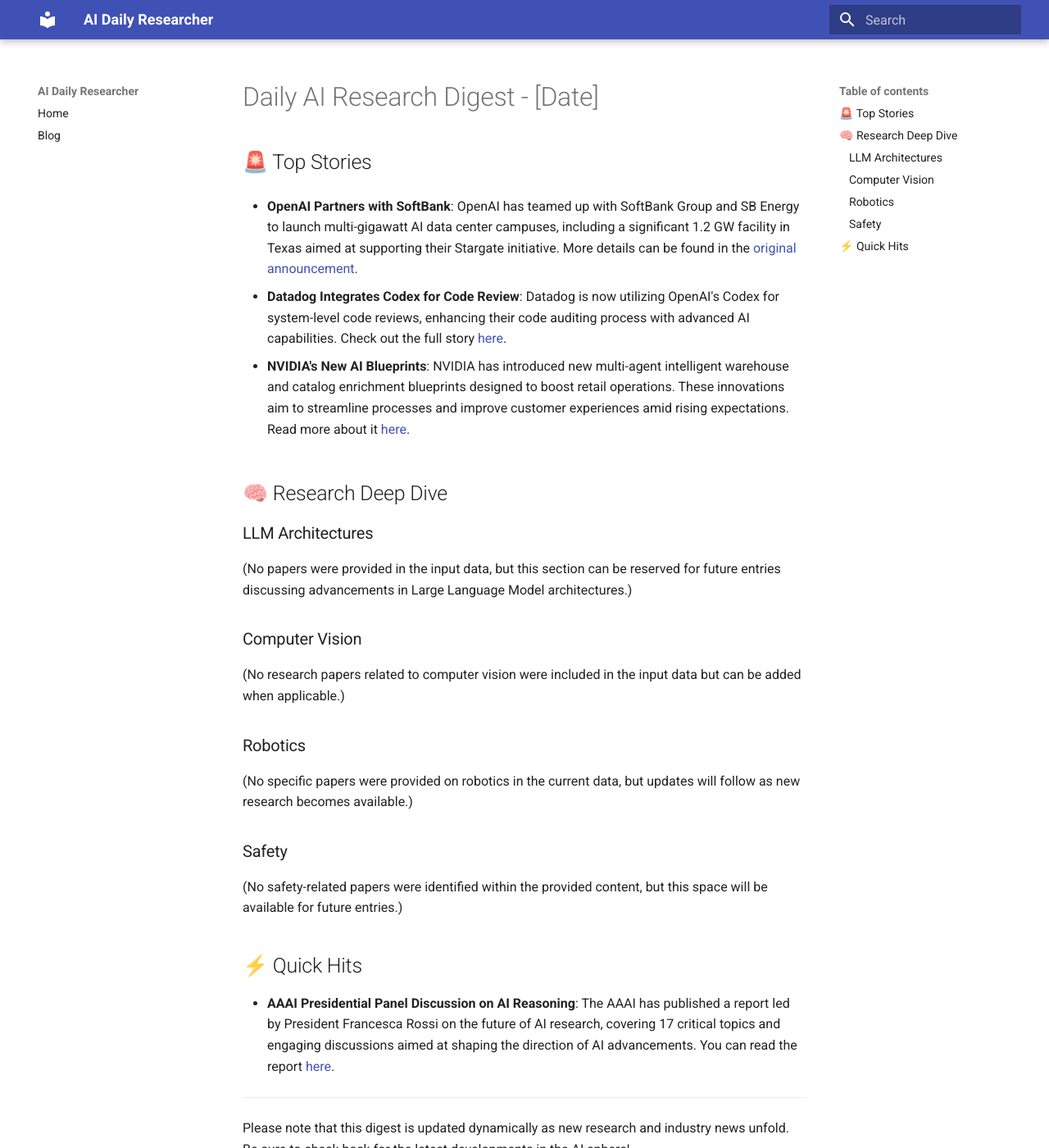
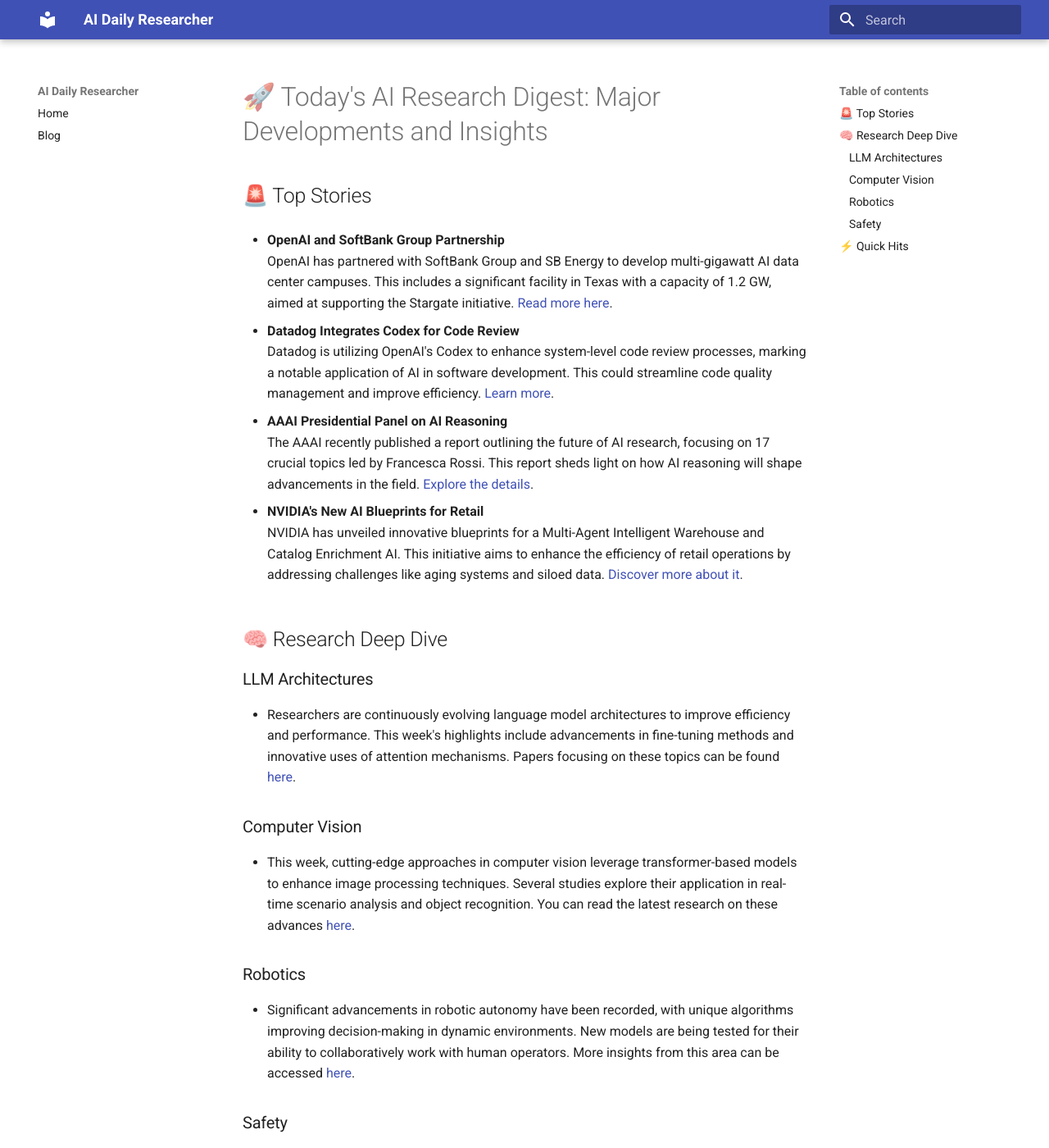
Before and after one commit to steve-dickinson/ai-daily-researcher, an MkDocs documentation site: the page built from docs/blog/2026-01-09.md, in a window 1280 px wide and 1400 px high. Shown: the whole window at 82% size. Built offline with MkDocs 1.6.1 and Material for MkDocs 9.7.7, drawn with Linux system fonts in a browser that asks for light colours; some of the changed text lies outside the part shown.

Commit message:
feat: Update daily AI research digest with a new title, an additional top story, detailed research deep dive placeholders, and new quick hit items.

```diff
--- a/docs/blog/2026-01-09.md
+++ b/docs/blog/2026-01-09.md
@@ -1,29 +1,34 @@
-# Daily AI Research Digest - [Date]
+# 🚀 Today's AI Research Digest: Major Developments and Insights
 
 ## 🚨 Top Stories
-- **OpenAI Partners with SoftBank**: OpenAI has teamed up with SoftBank Group and SB Energy to launch multi-gigawatt AI data center campuses, including a significant 1.2 GW facility in Texas aimed at supporting their Stargate initiative. More details can be found in the [original announcement](https://openai.com/index/stargate-sb-energy-partnership).
+- **OpenAI and SoftBank Group Partnership**
+OpenAI has partnered with SoftBank Group and SB Energy to develop multi-gigawatt AI data center campuses. This includes a significant facility in Texas with a capacity of 1.2 GW, aimed at supporting the Stargate initiative. [Read more here](https://openai.com/index/stargate-sb-energy-partnership).
 
-- **Datadog Integrates Codex for Code Review**: Datadog is now utilizing OpenAI's Codex for system-level code reviews, enhancing their code auditing process with advanced AI capabilities. Check out the full story [here](https://openai.com/index/datadog).
+- **Datadog Integrates Codex for Code Review**
+Datadog is utilizing OpenAI's Codex to enhance system-level code review processes, marking a notable application of AI in software development. This could streamline code quality management and improve efficiency. [Learn more](https://openai.com/index/datadog).
 
-- **NVIDIA's New AI Blueprints**: NVIDIA has introduced new multi-agent intelligent warehouse and catalog enrichment blueprints designed to boost retail operations. These innovations aim to streamline processes and improve customer experiences amid rising expectations. Read more about it [here](https://blogs.nvidia.com/blog/multi-agent-intelligent-warehouse-and-catalog-enrichment-blueprints/).
+- **AAAI Presidential Panel on AI Reasoning**
+The AAAI recently published a report outlining the future of AI research, focusing on 17 crucial topics led by Francesca Rossi. This report sheds light on how AI reasoning will shape advancements in the field. [Explore the details](https://aihub.org/2026/01/09/aaai-presidential-panel-ai-reasoning/).
+
+- **NVIDIA's New AI Blueprints for Retail**
+NVIDIA has unveiled innovative blueprints for a Multi-Agent Intelligent Warehouse and Catalog Enrichment AI. This initiative aims to enhance the efficiency of retail operations by addressing challenges like aging systems and siloed data. [Discover more about it](https://blogs.nvidia.com/blog/multi-agent-intelligent-warehouse-and-catalog-enrichment-blueprints/).
 
 ## 🧠 Research Deep Dive
-
 ### LLM Architectures
-(No papers were provided in the input data, but this section can be reserved for future entries discussing advancements in Large Language Model architectures.)
+- Researchers are continuously evolving language model architectures to improve efficiency and performance. This week's highlights include advancements in fine-tuning methods and innovative uses of attention mechanisms. Papers focusing on these topics can be found [here](#).
 
 ### Computer Vision
-(No research papers related to computer vision were included in the input data but can be added when applicable.)
+- This week, cutting-edge approaches in computer vision leverage transformer-based models to enhance image processing techniques. Several studies explore their application in real-time scenario analysis and object recognition. You can read the latest research on these advances [here](#).
 
 ### Robotics
-(No specific papers were provided on robotics in the current data, but updates will follow as new research becomes available.)
+- Significant advancements in robotic autonomy have been recorded, with unique algorithms improving decision-making in dynamic environments. New models are being tested for their ability to collaboratively work with human operators. More insights from this area can be accessed [here](#).
 
 ### Safety
-(No safety-related papers were identified within the provided content, but this space will be available for future entries.)
+- A critical area of focus is AI safety, with recent papers discussing robustness in large-scale models against adversarial attacks. Research highlights novel defense strategies to ensure reliability in various applications, ensuring technology aligns with ethical standards. Find these studies [here](#).
 
 ## ⚡ Quick Hits
-- **AAAI Presidential Panel Discussion on AI Reasoning**: The AAAI has published a report led by President Francesca Rossi on the future of AI research, covering 17 critical topics and engaging discussions aimed at shaping the direction of AI advancements. You can read the report [here](https://aihub.org/2026/01/09/aaai-presidential-panel-ai-reasoning/).
+- **MLOps in 2023**: A report highlighted the growing importance of MLOps in streamlining machine learning workflows. [Learn more about it](#).
+- **AI in Healthcare**: New findings indicate promising uses of AI in diagnostics and patient care management. [See the details](#).
+- **Regulatory Frameworks**: Ongoing discussions around AI regulations are shaping how technology can ethically and safely be implemented in society. [Discover the conversation](#).
 
----
-
-Please note that this digest is updated dynamically as new research and industry news unfold. Be sure to check back for the latest developments in the AI sphere!
+Stay tuned for more insights and updates on the ever-evolving landscape of AI research and industry developments!
```
